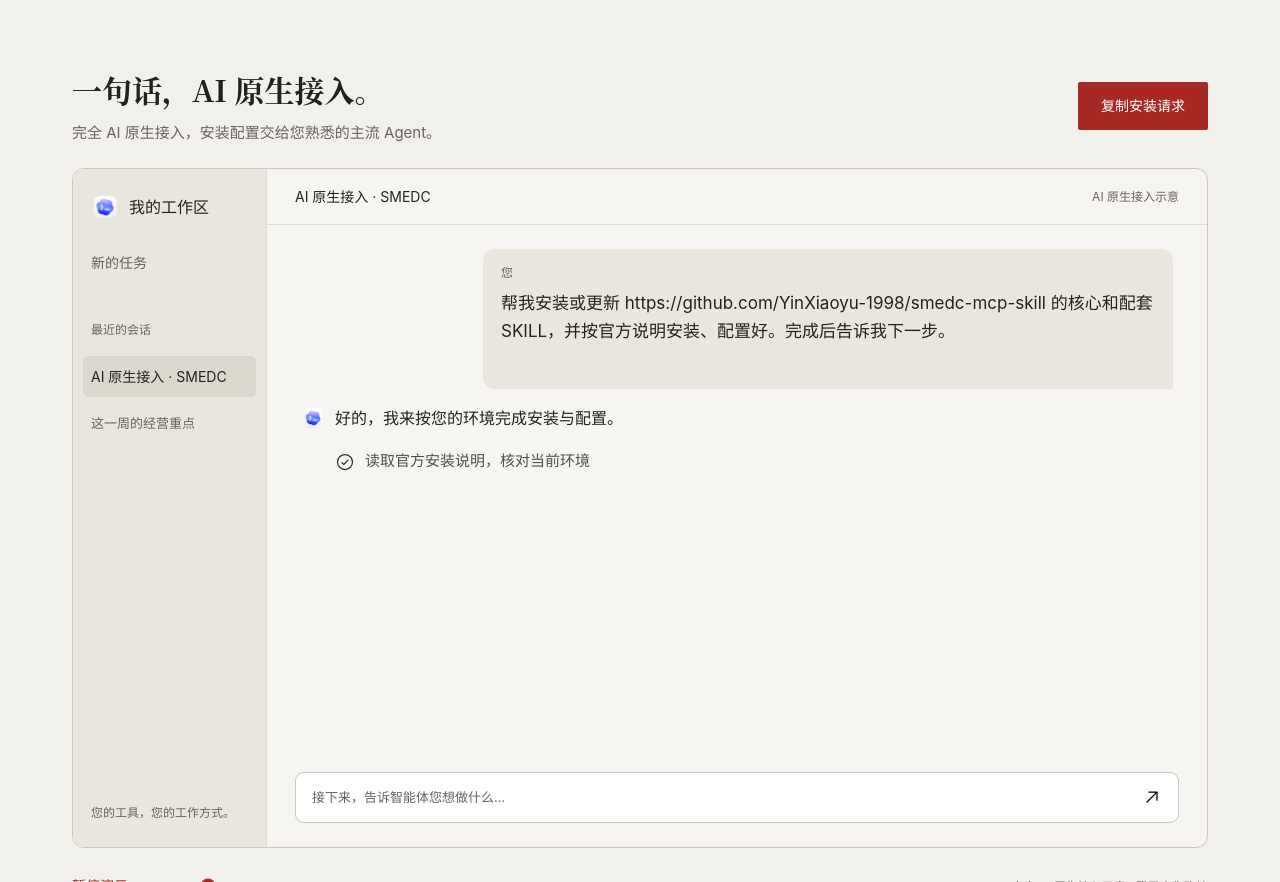
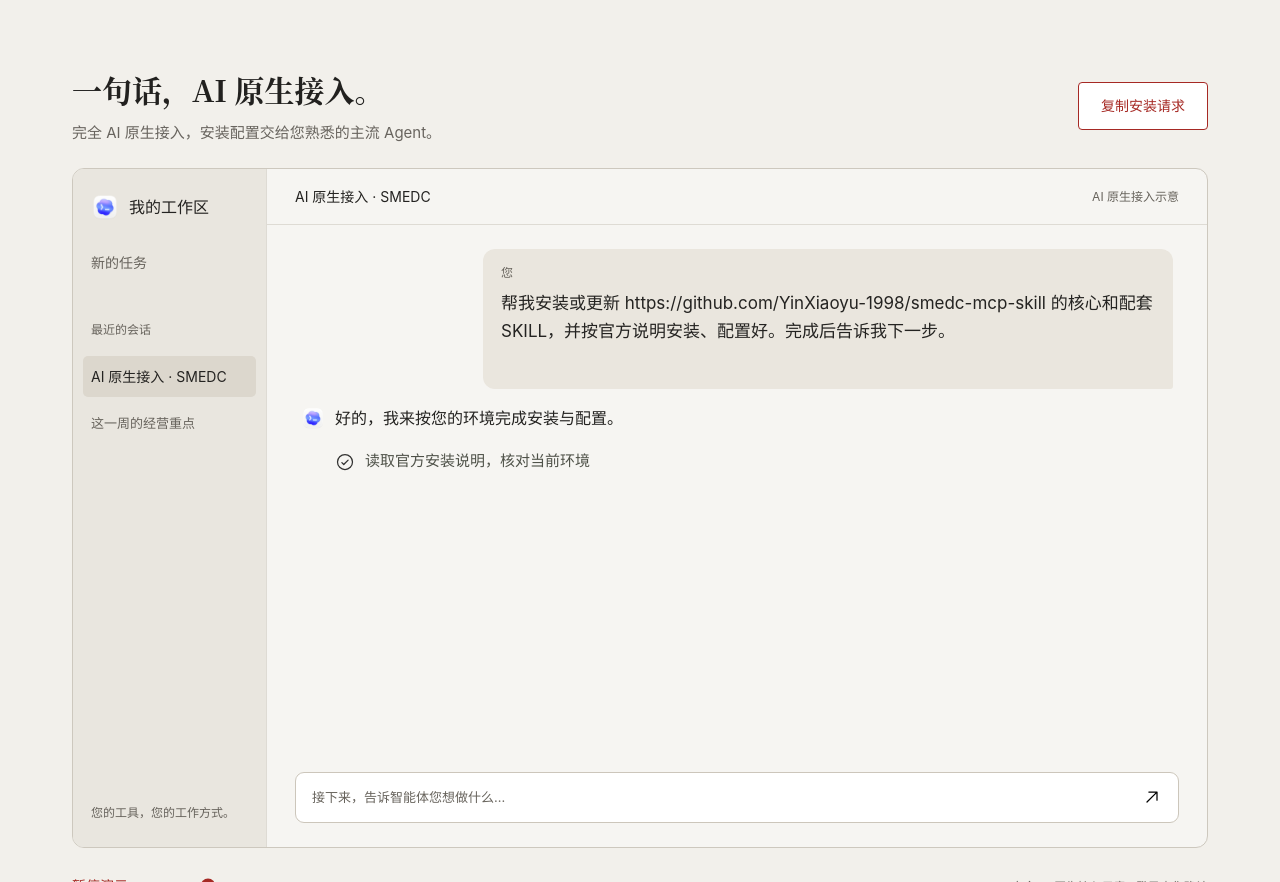
Before and after one commit to YinXiaoyu-1998/SMEDC_LANDING_PAGE, an Astro site: page / in a window 1280 px wide. Shown: the part 2544-3426 px from the top of the page. Built offline with nearby package versions, Linux system fonts and the light colour scheme; Astro itself is replaced by a stand-in of ours.

Commit message:
style: use a hollow red outline for the install-request button (#11)
- replace the solid red fill with a white background, 1px red border and red
  label, matching the prompt-copy treatment elsewhere
- keep the prominent size and heading placement; hover uses a light red tint
  instead of a solid fill

```diff
--- a/src/components/SetupDemo.astro
+++ b/src/components/SetupDemo.astro
@@ -12,7 +12,7 @@ const markup =
       <h3 id="setup-demo-title">一句话，AI 原生接入。</h3>
       <p>完全 AI 原生接入，安装配置交给您熟悉的主流 Agent。</p>
     </div>
-    <button type="button" id="copy-setup-prompt" class="button setup-copy-button" hidden>
+    <button type="button" id="copy-setup-prompt" class="setup-copy-button" hidden>
       复制安装请求
     </button>
   </div>
--- a/src/styles/landing.css
+++ b/src/styles/landing.css
@@ -1225,10 +1225,28 @@
     margin: 8px 0 0;
   }
   .setup-copy-button {
+    display: inline-flex;
     flex-shrink: 0;
+    align-items: center;
+    justify-content: center;
     min-height: 48px;
     padding: 0 22px;
+    border: 1px solid var(--red);
+    border-radius: 4px;
+    background: var(--paper);
+    color: var(--red);
     font-size: 14px;
+    font-weight: 500;
+    transition:
+      background 160ms,
+      color 160ms;
+  }
+  .setup-copy-button:hover {
+    background: #fbf0ee;
+  }
+  .setup-copy-button:focus-visible {
+    outline: 2px solid var(--red);
+    outline-offset: 3px;
   }
   .setup-demo-footer {
     display: flex;
```
Also changed, not shown: src/site.test.ts (+1 -1 lines).
